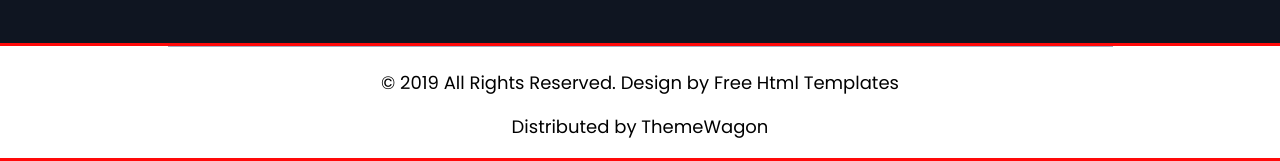
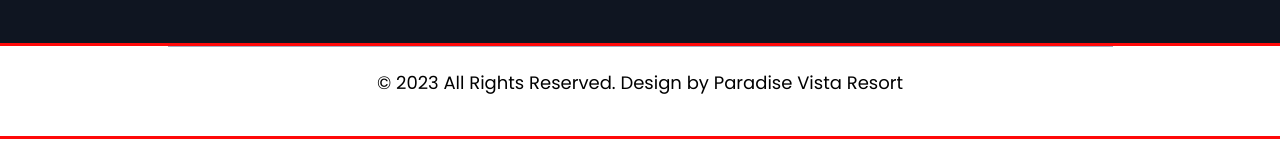
Before and after one commit to paradisevista/paradisevista.github.io, a plain HTML site: page index.html in a window 1280 px wide. Shown: the part 4778-4939 px from the top of the page. After the commit the page ends 4917 px from the top, so only its background shows below. Drawn offline with nearby package versions, Linux system fonts and the light colour scheme; a web font is replaced by a local one.

Commit message:
update 2-01-2023
copyright paradise vista

```diff
--- a/index.html
+++ b/index.html
@@ -443,9 +443,9 @@
                      <div class="col-md-10 offset-md-1">
 
                         <p>
-                        © 2019 All Rights Reserved. Design by <a href="https://html.design/"> Free Html Templates</a>
+                        © 2023 All Rights Reserved. Design by <a href="https://html.design/"> Paradise Vista Resort</a>
                         <br><br>
-                        Distributed by <a href="https://themewagon.com/" target="_blank">ThemeWagon</a>
+                        <!--Distributed by <a href="https://themewagon.com/" target="_blank">ThemeWagon</a>-->
                         </p>
 
                      </div>
```
